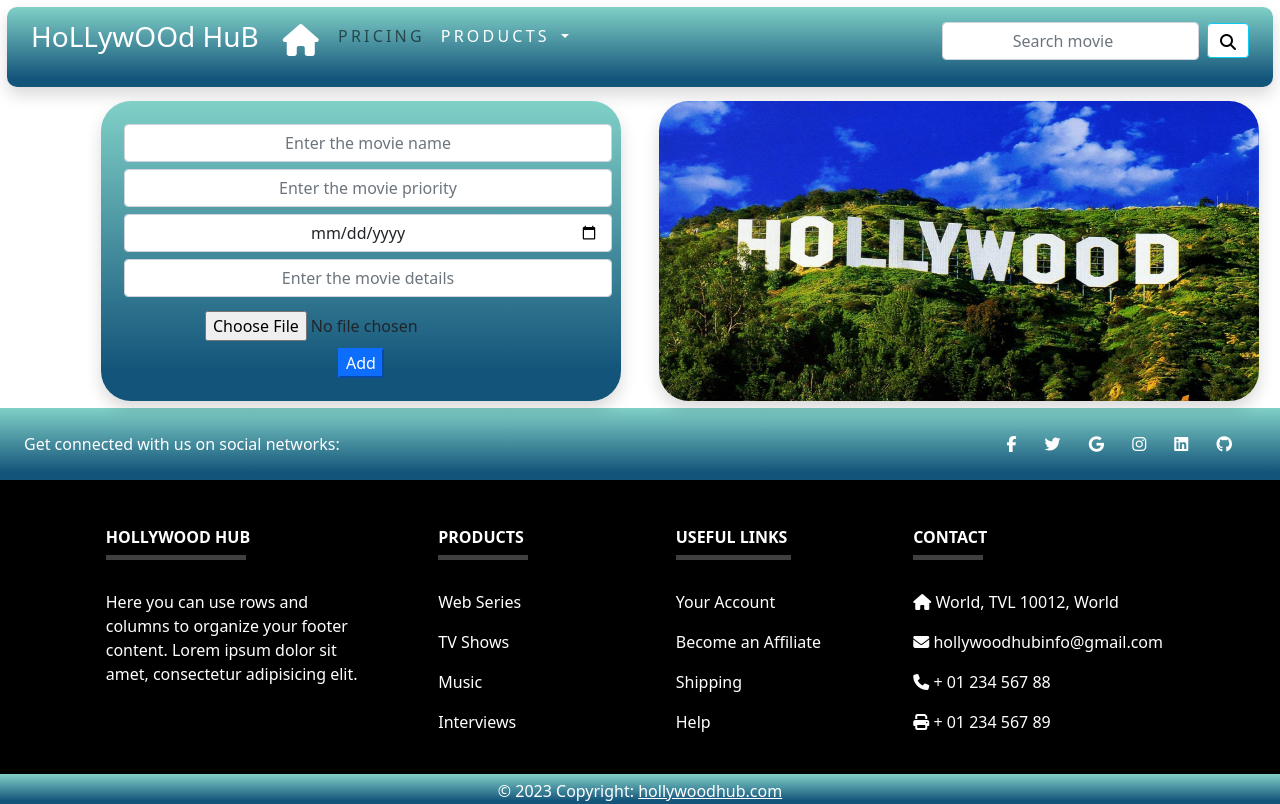
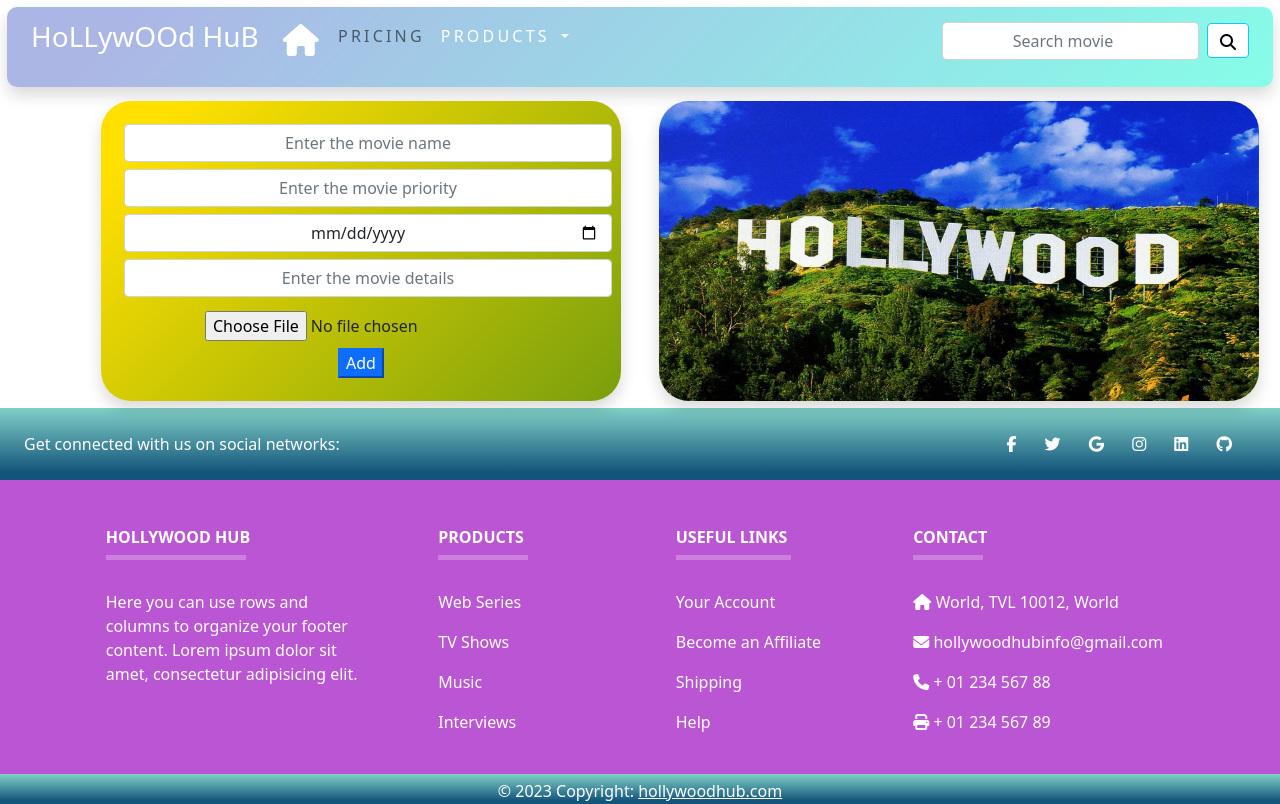
Before and after one commit to rej22/cbvrepository, a Django app: template cbv_folder/cbv_project/templates/index.html in a window 1280 px wide. Run offline with Django 3.2, Linux system fonts and the light colour scheme; the template is opened without the code that fills it, so the values that code supplies are empty; some libraries are stand-ins or nearby versions.

Commit message:
some changes

```diff
--- a/cbv_folder/cbv_project/cbv_project/settings.py
+++ b/cbv_folder/cbv_project/cbv_project/settings.py
@@ -119,7 +119,7 @@ USE_TZ = True
 # https://docs.djangoproject.com/en/4.1/howto/static-files/
 
 STATIC_URL = '/static/'
-STATICFILES_DIRS = [os.path.join(BASE_DIR, 'static')]
+STATICFILES_DIRS = [os.path.join(BASE_DIR, 'static'), ]
 STATIC_ROOT = os.path.join(BASE_DIR, 'assets')
 MEDIA_URL = '/media/'
 MEDIA_ROOT = os.path.join(BASE_DIR, 'media')
--- a/cbv_folder/cbv_project/static/css/style.css
+++ b/cbv_folder/cbv_project/static/css/style.css
@@ -2,7 +2,7 @@ body{
 
 }
 .banner{
-    background-image: linear-gradient(360deg, #13547a 10%, #80d0c7 100%);
+    background-image: linear-gradient(135deg, #acb6e5 10%, #86fde8 100%);
     height: 80px;
     border-radius: 10px;
     margin: 7px;
@@ -14,7 +14,7 @@ body{
    text-align: center;
 }
 .p-3{
-   background-image: linear-gradient(360deg, #13547a 10%, #80d0c7 100%);
+   background-image: linear-gradient(135deg, #FFE000 10%, #799F0C 100%);
    text-align: center;
    height: 300px;
    border-radius: 30px;
@@ -68,7 +68,7 @@ body{
     padding: 5px;
 }
 footer{
-    background-color: #000000;
+    background-color: #BA55D3;
 }
 .foot_pro_a {
     text-decoration: none;
```
Also changed, not shown: cbv_folder/cbv_project/db.sqlite3.
